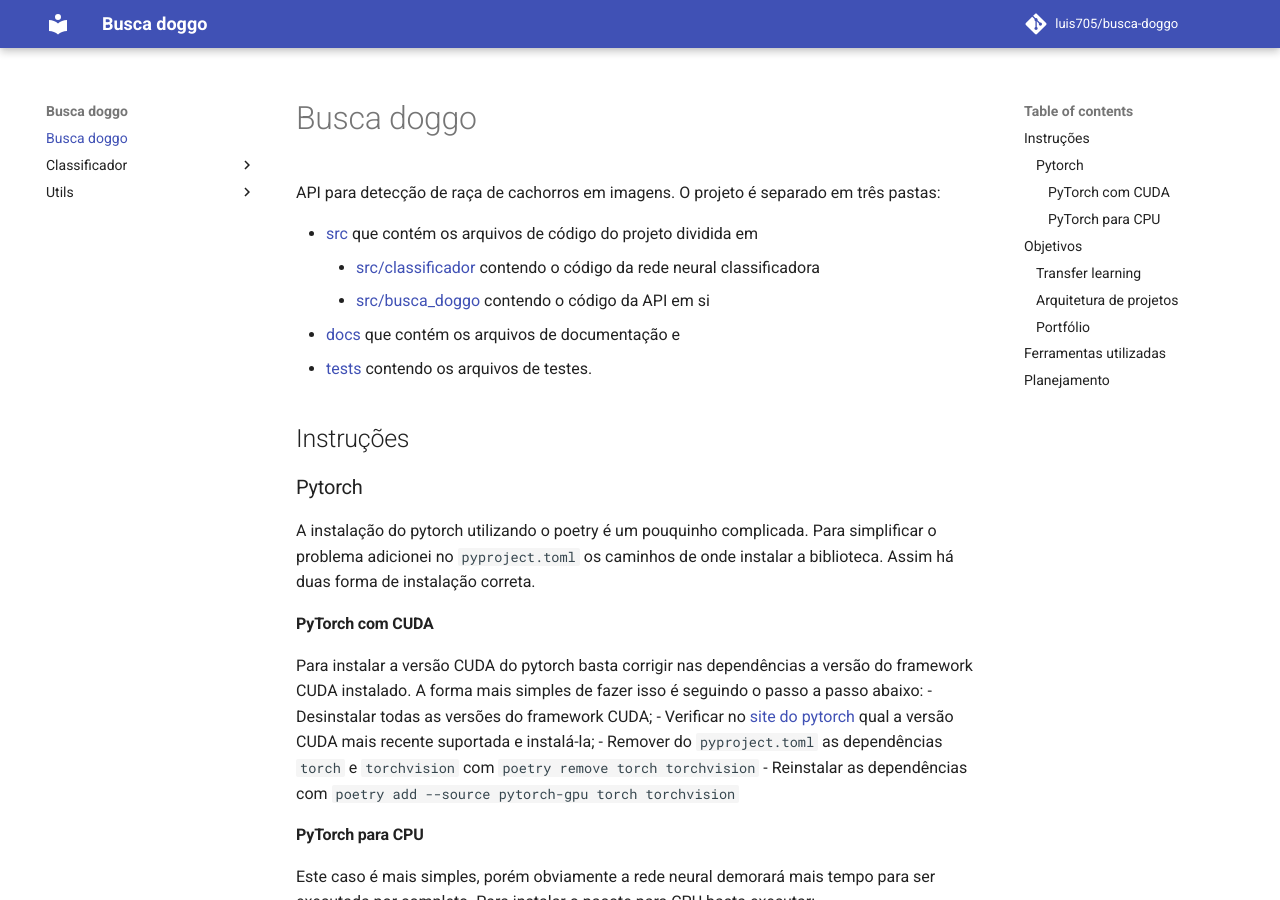
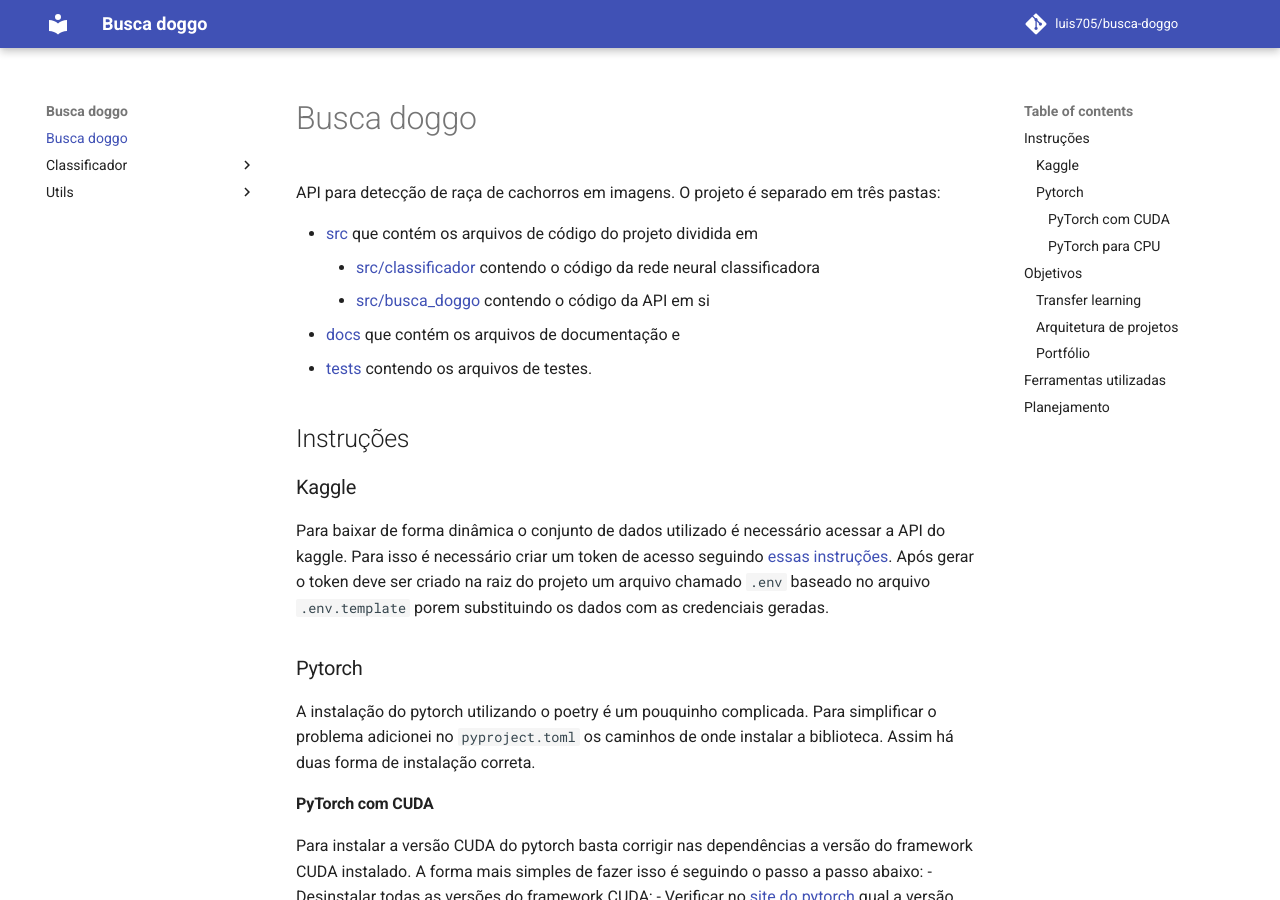
Before and after one commit to luis705/busca-doggo, an MkDocs documentation site: the page built from docs/index.md, in a window 1280 px wide and 900 px high. Built offline with MkDocs 1.6.1 and Material for MkDocs 9.7.7, drawn with Linux system fonts in a browser that asks for light colours; comment, search, counter and statistics services are not loaded.

Commit message:
Docs: adicionadas instruções para uso do `.env`

```diff
--- a/docs/index.md
+++ b/docs/index.md
@@ -9,6 +9,12 @@ API para detecção de raça de cachorros em imagens. O projeto é separado em t
 - [tests](https://github.com/luis705/tree/main/test) contendo os arquivos de testes.
 
 ## Instruções
+
+### Kaggle
+Para baixar de forma dinâmica o conjunto de dados utilizado é necessário acessar a API do kaggle. Para isso é necessário
+criar um token de acesso seguindo [essas instruções](https://www.kaggle.com/docs/api#authentication). Após gerar o token
+deve ser criado na raiz do projeto um arquivo chamado `.env` baseado no arquivo `.env.template` porem substituindo os
+dados com as credenciais geradas.
 
 ### Pytorch
 A instalação do pytorch utilizando o poetry é um pouquinho complicada. Para simplificar o problema adicionei no
```
Also changed, not shown: 1 other file.
